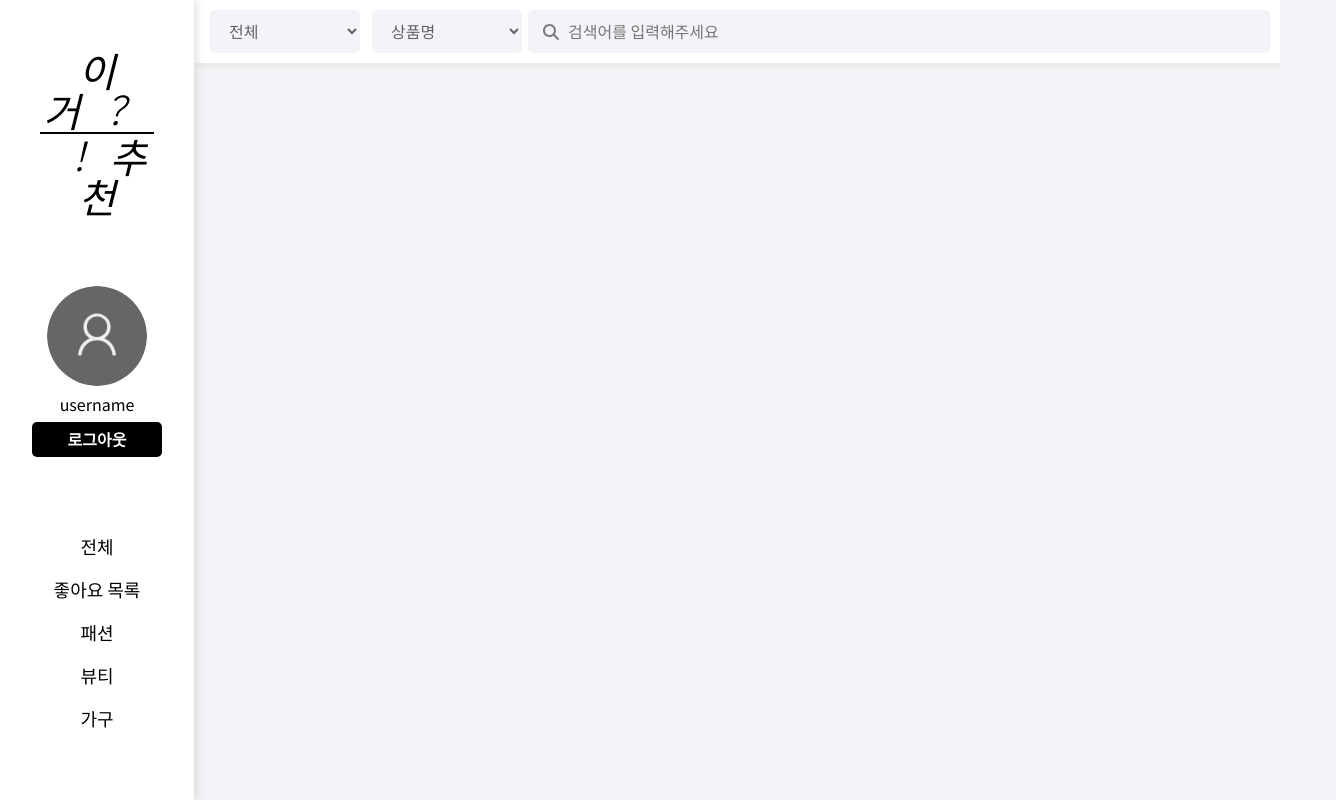
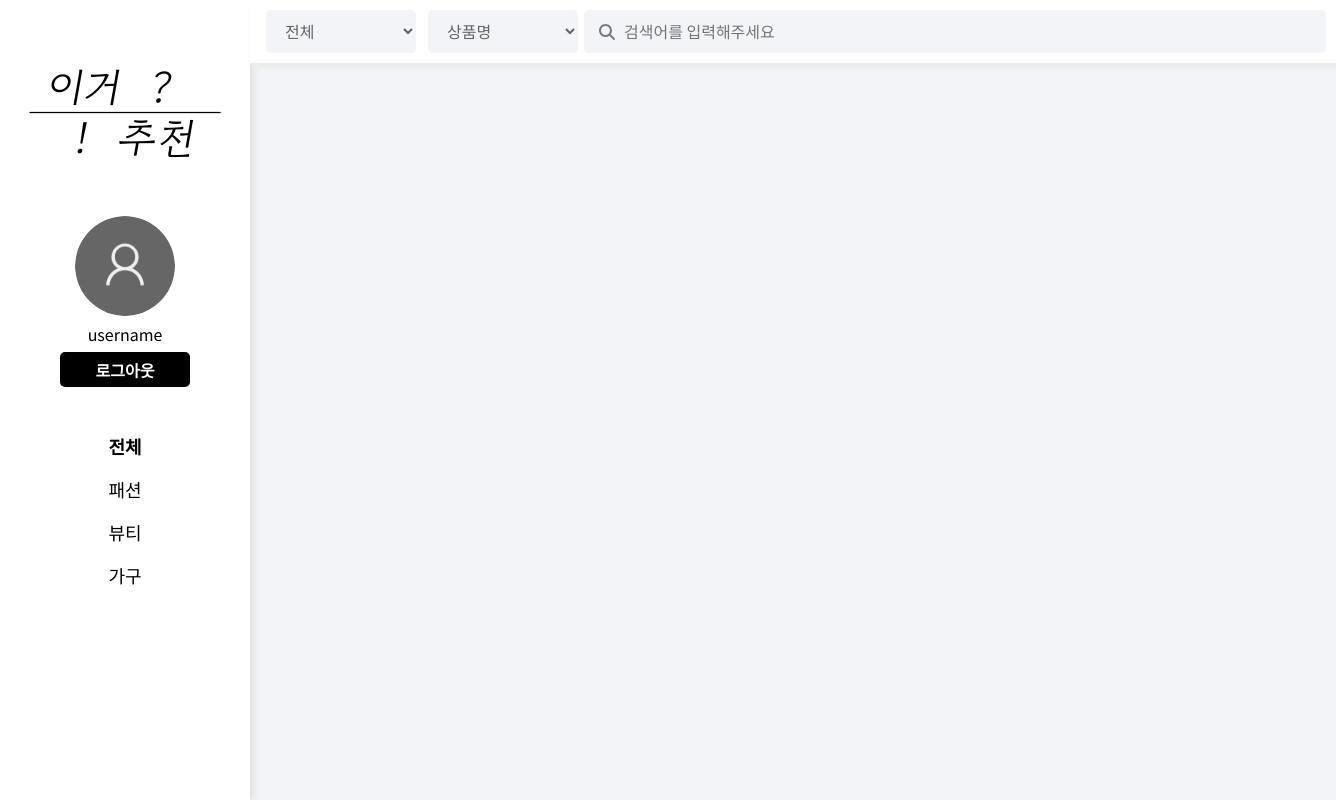
Before and after one commit to HUFS-19/How-About-This-Refactored-, a React (Create React App) app in the folder client/: page / in a window 1280 px wide. Shown: the whole page, 1336 px wide, since content can reach past the window. Built offline with nearby package versions, Linux system fonts and the light colour scheme.

Commit message:
feat: logo 이미지로 변경, LeftNav 카테코리 선택 가능

```diff
--- a/client/src/components/atom/Logo.tsx
+++ b/client/src/components/atom/Logo.tsx
@@ -1,41 +1,14 @@
 import styled from 'styled-components';
+import logoImg from '../../assets/logo.png';
 
 export const Logo = () => {
-  return (
-    <LogoBox>
-      <p>
-        이거<span>?</span>
-      </p>
-      <hr />
-      <p>
-        <span>!</span>추천
-      </p>
-    </LogoBox>
-  );
+  return <StyledLogo src={logoImg} />;
 };
 
-export const LogoBox = styled.div`
-  color: black;
-  padding: 0 40px;
-  font-family: 'Gowun Dodum', sans-serif;
-  font-size: 40px;
-  font-style: italic;
+export const StyledLogo = styled.img`
+  width: 250px;
+  height: auto;
   cursor: pointer;
-  user-select: none;
-
-  p {
-    text-align: center;
-    span {
-      padding: 0px 25px;
-    }
-  }
-
-  hr {
-    margin: 2px 0px;
-    height: 1.6px;
-    background-color: black;
-    border: none;
-  }
 `;
 
 export default Logo;
--- a/client/src/components/atom/ProfileImg.tsx
+++ b/client/src/components/atom/ProfileImg.tsx
@@ -2,16 +2,16 @@ import { FC } from 'react';
 import styled from 'styled-components';
 import defaultImg from '../../assets/default.png';
 
-interface ProfileIconProps {
+interface ProfileImgProps {
   src?: string;
   width?: string;
 }
 
-const ProfileIcon: FC<ProfileIconProps> = ({ src = defaultImg, width }) => {
-  return <StyledProfileIcon src={src} width={width} />;
+const ProfileIcon: FC<ProfileImgProps> = ({ src = defaultImg, width }) => {
+  return <StyledProfileImg src={src} width={width} />;
 };
 
-export const StyledProfileIcon = styled.img`
+export const StyledProfileImg = styled.img`
   width: ${(props) => props.width || '100px'};
   border-radius: 100%;
 `;
--- a/client/src/components/molecule/CategoryList.tsx
+++ b/client/src/components/molecule/CategoryList.tsx
@@ -1,4 +1,7 @@
 import styled from 'styled-components';
+import { useSelector, useDispatch } from 'react-redux';
+import { RootState } from '../../store/store';
+import { select } from '../../store/slice/categorySlice';
 
 interface CategoryProps {
   cateId: number;
@@ -6,21 +9,33 @@ interface CategoryProps {
 }
 
 //todo: CategoryList 받아오기
-//todo: 카테고리 선택 가능하게 변경
 
 const CategoryList = () => {
+  const { selectedId } = useSelector((state: RootState) => state.category);
+  const dispatch = useDispatch();
+
   const categories: CategoryProps[] = [
+    { cateId: 0, cateName: '전체' },
     { cateId: 1, cateName: '패션' },
     { cateId: 2, cateName: '뷰티' },
     { cateId: 3, cateName: '가구' },
   ];
 
+  const onClickCategory = (cateId: number) => {
+    dispatch(select(cateId));
+  };
+
   return (
     <StyledCategoryList>
-      <li>전체</li>
-      <li>좋아요 목록</li>
       {categories.map((category) => {
-        return <li>{category.cateName}</li>;
+        return (
+          <StyledCategoryItem
+            onClick={() => onClickCategory(category.cateId)}
+            isSelected={category.cateId === selectedId}
+          >
+            {category.cateName}
+          </StyledCategoryItem>
+        );
       })}
     </StyledCategoryList>
   );
@@ -37,4 +52,13 @@ export const StyledCategoryList = styled.div`
   }
 `;
 
+interface CategoryItemProps {
+  isSelected: boolean;
+}
+
+const StyledCategoryItem = styled.li<CategoryItemProps>`
+  font-weight: ${(props) => (props.isSelected ? 'bold' : 'normal')};
+  cursor: pointer;
+`;
+
 export default CategoryList;
--- a/client/src/components/organism/LeftNavBar.tsx
+++ b/client/src/components/organism/LeftNavBar.tsx
@@ -25,7 +25,7 @@ export const StyledLeftNavBar = styled.div`
   box-shadow: 1px 0px 10px lightgray;
 
   & > * {
-    margin-bottom: 70px;
+    margin-bottom: 40px;
   }
 `;
 
--- a/client/src/components/organism/topBar.tsx
+++ b/client/src/components/organism/topBar.tsx
@@ -9,7 +9,7 @@ import { faSearch } from '@fortawesome/free-solid-svg-icons';
 
 const TopBar = () => {
   return (
-    <Wrapper width='100%' padding='10px' zIndex='-1'>
+    <Wrapper width='100%' padding='10px'>
       <FlexBox justifyContent='center'>
         <Select
           options={categories.map((category: string, index: number) => {
--- a/client/src/index.tsx
+++ b/client/src/index.tsx
@@ -2,13 +2,17 @@ import React from 'react';
 import ReactDOM from 'react-dom/client';
 import { GlobalStyles } from './styles/globalStyles';
 import App from './App';
+import store from './store/store';
+import { Provider } from 'react-redux';
 
 const root = ReactDOM.createRoot(
   document.getElementById('root') as HTMLElement,
 );
 root.render(
   <React.StrictMode>
-    <GlobalStyles />
-    <App />
+    <Provider store={store}>
+      <GlobalStyles />
+      <App />
+    </Provider>
   </React.StrictMode>,
 );
--- /dev/null
+++ b/client/src/store/slice/categorySlice.tsx
@@ -0,0 +1,23 @@
+import { createSlice, PayloadAction } from '@reduxjs/toolkit';
+
+export interface CategoryState {
+  selectedId: number;
+}
+
+const initialState: CategoryState = {
+  selectedId: 0,
+};
+
+export const categorySlice = createSlice({
+  name: 'category',
+  initialState,
+  reducers: {
+    select: (state, action: PayloadAction<number>) => {
+      state.selectedId = action.payload;
+    },
+  },
+});
+
+export const { select } = categorySlice.actions;
+
+export default categorySlice.reducer;
--- a/client/src/store/store.tsx
+++ b/client/src/store/store.tsx
@@ -1,2 +1,13 @@
-import { configureStore, createSlice } from '@reduxjs/toolkit'
-import type { PayloadAction } from '@reduxjs/toolkit'
+import { configureStore } from '@reduxjs/toolkit';
+import categoryReducer from './slice/categorySlice';
+
+const store = configureStore({
+  reducer: {
+    category: categoryReducer,
+  },
+});
+
+export default store;
+
+export type RootState = ReturnType<typeof store.getState>;
+export type AppDispatch = typeof store.dispatch;
```
Also changed, not shown: client/src/assets/logo.png (added).
